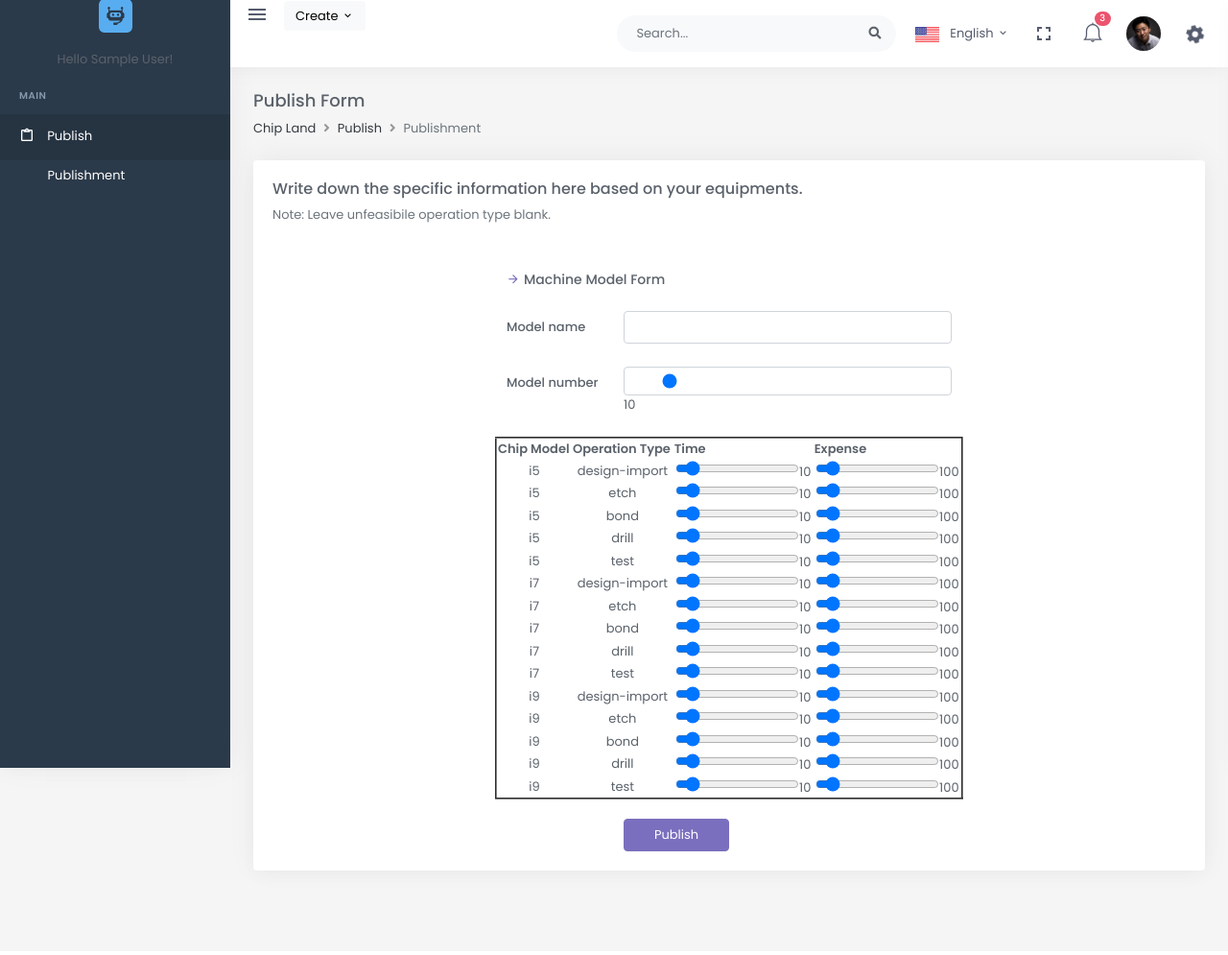
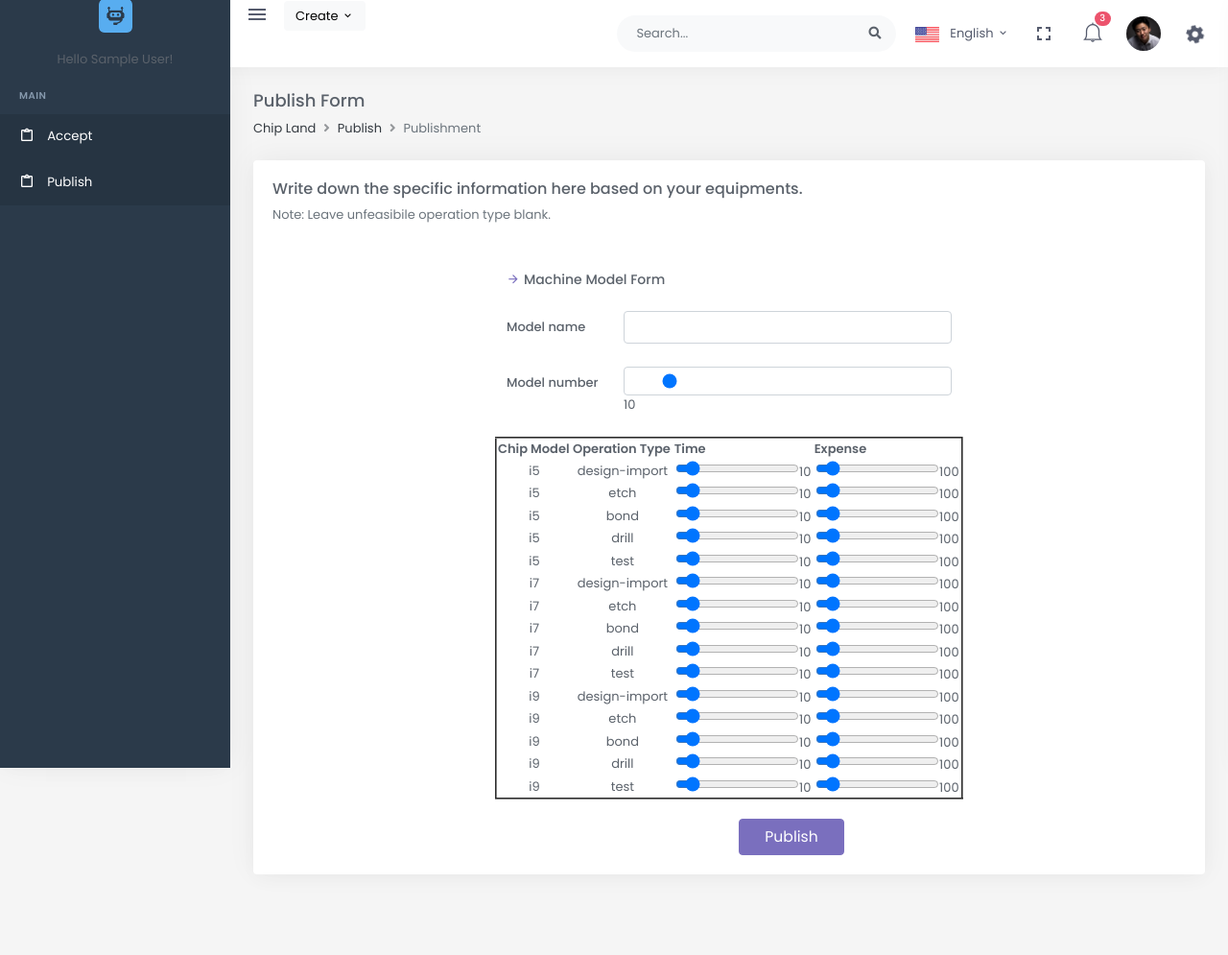
Before and after one commit to CSC3170-2022Fall/project-team-1, a PHP site: page /plant-publish.php in a window 1280 px wide. Shown: the whole page at 96% size. Before the commit the page ends 919 px from the top, so only its background shows below. Run offline with PHP 8.4, Linux system fonts and the light colour scheme; the visitor is signed in with stand-in values (Sample User, id 1); data comes from the database, SQL or seed files in the repository.

Commit message:
Update: login, signup, appoint, accept, publish

```diff
--- a/plant-accept-form-included.php
+++ b/plant-accept-form-included.php
@@ -25,6 +25,6 @@
 		?>
 	</table>
 	<div class="col-sm-9">
-		<button type="submit" class="btn btn-primary w-md" style="margin-top:20px; font-size:large;">Accept as many as possible!</button>
+		<button type="submit" class="btn btn-primary w-md" style="margin-top:20px; font-size:large;">Accept using full capacity!</button>
 	</div>
 </div>
--- a/plant-publish-form-included.php
+++ b/plant-publish-form-included.php
@@ -38,8 +38,8 @@
                 }
             ?>
         </table>
-        <div class="col-sm-9" style="margin-top:20px;">
-            <button type="submit" class="btn btn-primary w-md">Publish</button>
+        <div class="col-sm-9"; >
+            <button type="submit" style="margin-top:20px; margin-left:120px; font-size:larger;" class="btn btn-primary w-md">Publish</button>
         </div>
     </div>
 
--- a/plant-publish.php
+++ b/plant-publish.php
@@ -280,13 +280,14 @@
                             <li class="menu-title">Main</li>
 
                             <li>
-                                <a href="javascript: void(0);" class="waves-effect">
+                                <a href="plant-accept.php" class="waves-effect">
+                                    <i class="mdi mdi-clipboard-outline"></i>
+                                    <span>Accept</span>
+                                </a>
+                                <a href="plant-publish.php" class="waves-effect">
                                     <i class="mdi mdi-clipboard-outline"></i>
                                     <span>Publish</span>
                                 </a>
-                                <ul class="sub-menu" aria-expanded="false">
-                                    <li><a href="">Publishment</a></li>
-                                </ul>
                             </li>
 
                         </ul>
@@ -416,6 +417,9 @@
 
             $mysqli->query("INSERT INTO Machine_Models (`machine_model`) VALUES ('$machine_model_name')");
 
+            $plant_name = $_SESSION['plant_name'];
+
+            echo $plant_name;
             for ($machine_ID = 1; $machine_ID <= $machine_model_num; $machine_ID++)
                 $mysqli->query("INSERT INTO Machines_in_Plants (`plant_name`, `machine_ID`, `machine_model`, `available`) VALUES ('$plant_name', '$machine_ID', '$machine_model_name', '1')");
 
```
Also changed, not shown: plant-accept.php (+5 -8 lines).
